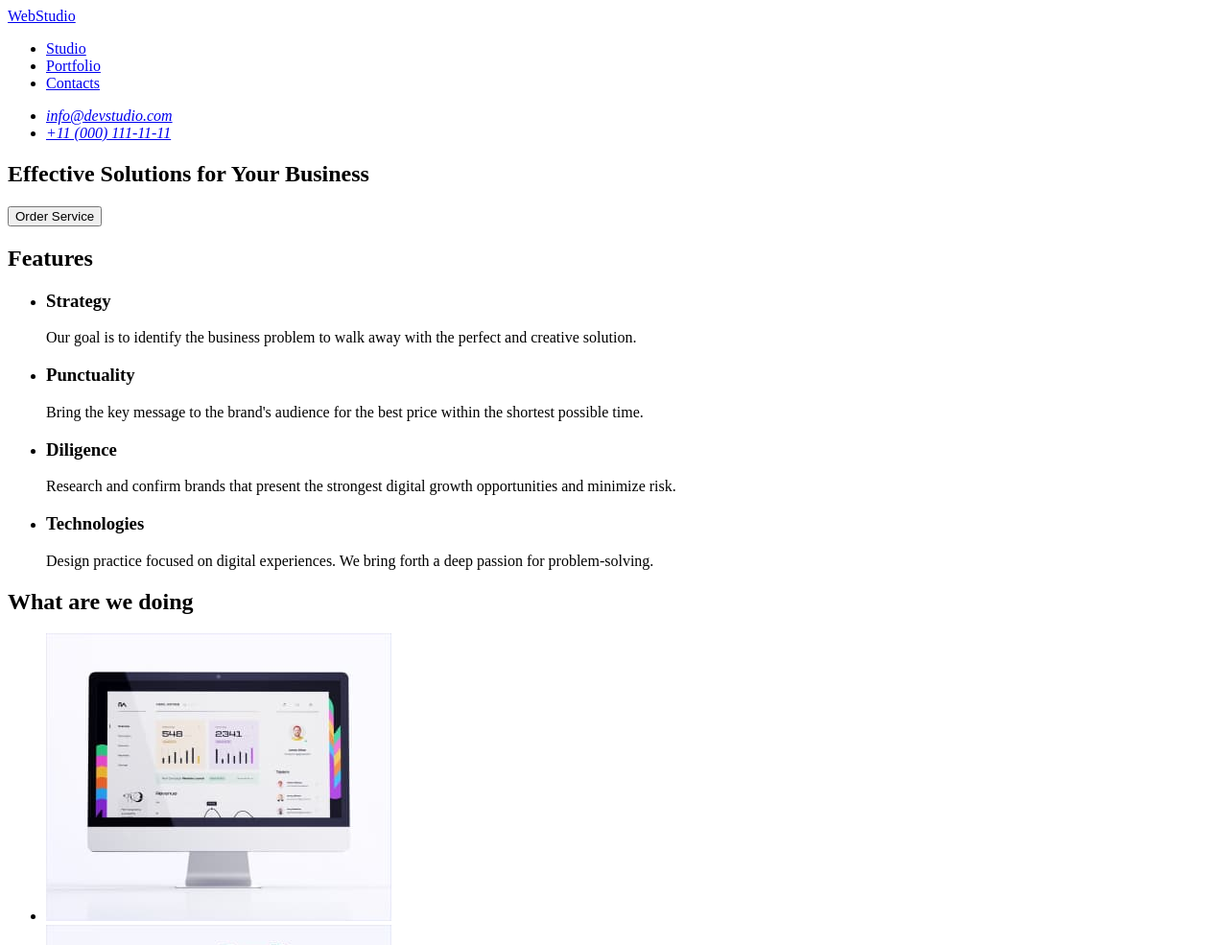
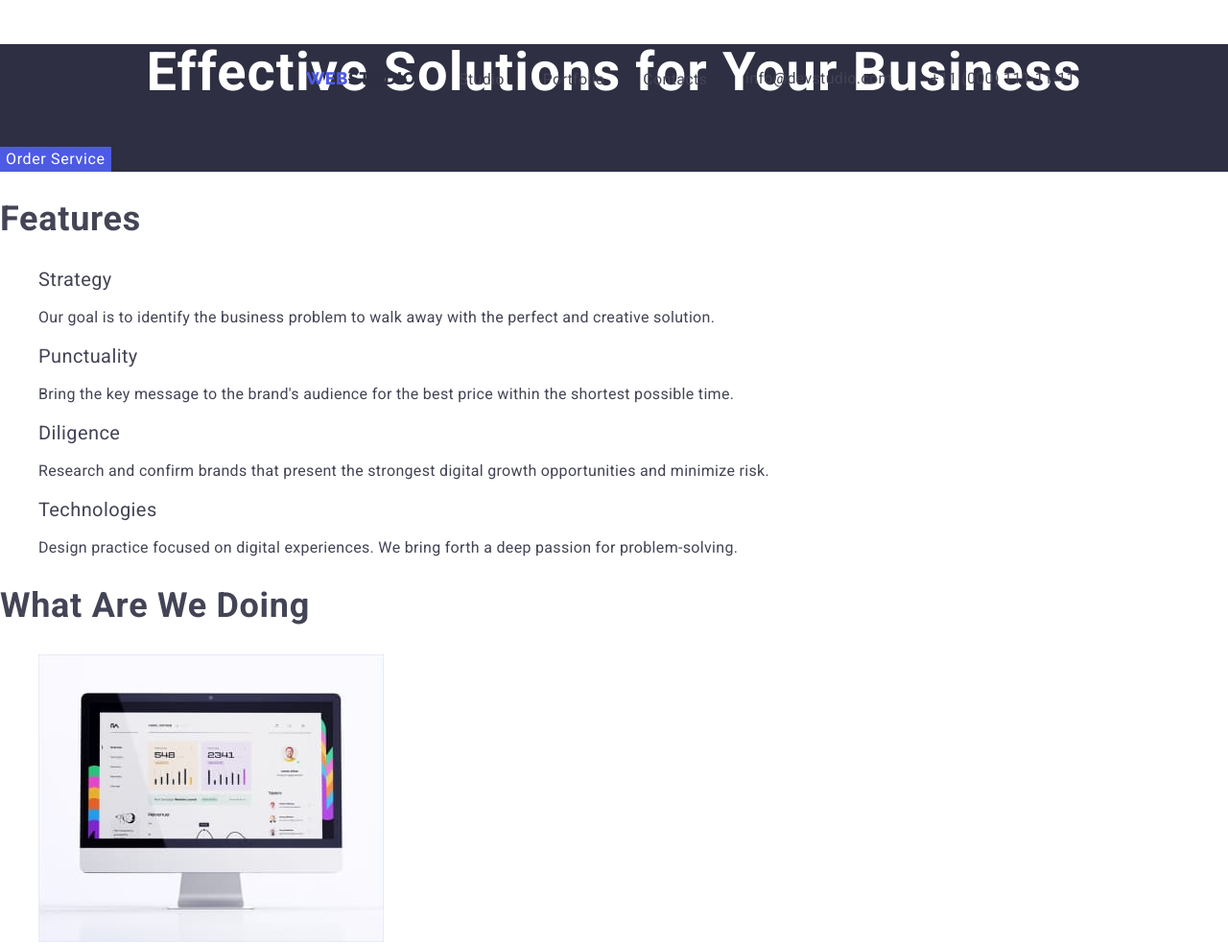
Before and after one commit to Daniel254/goit-markup-hw-02, a plain HTML site: page index.html in a window 1280 px wide. Shown: the top 985 px of the page at 96% size. Drawn offline with Linux system fonts and the light colour scheme.

Commit message:
Protfolio page

```diff
--- a/css/styles.css
+++ b/css/styles.css
@@ -17,7 +17,7 @@ body {
   line-height: 1.5;
   letter-spacing: 0.32px;
   background-color: var(--white);
-  color: var(--navy-blue);
+  color: var(--slate);
   margin: 0;
   /* padding-top: 72px; */
 }
@@ -37,6 +37,13 @@ button {
   cursor: pointer;
 }
 
+.list {
+  list-style: none;
+}
+.link {
+  text-decoration: none;
+}
+
 /* ========== Typography =========== */
 
 .text-h1 {
@@ -45,6 +52,9 @@ button {
   font-weight: 700;
   line-height: 1.07;
   letter-spacing: 1.12px;
+  text-align: center;
+  letter-spacing: 0.02em;
+  color: #ffffff;
 }
 
 .text-h2 {
@@ -61,7 +71,7 @@ button {
   font-style: normal;
   font-weight: 500;
   line-height: 1.2;
-  letter-spacing: 0.4px;
+  letter-spacing: 0.02em;
   margin: 0;
 }
 
@@ -108,6 +118,8 @@ header {
   position: fixed;
 }
 .logo {
+  font-family: 'Raleway', sans-serif;
+  color: var(--iris);
   display: inline-flex;
   height: 24px;
   align-items: center;
@@ -146,6 +158,13 @@ header {
   color: var(--navyblue);
   text-decoration: none;
 }
+.site-menu__link:hover,
+.site-menu__link:focus {
+  color: var(--ocean);
+}
+.site-address {
+  font-style: normal;
+}
 .address-list {
   display: flex;
   gap: 40px;
@@ -155,12 +174,67 @@ header {
   text-decoration: none;
   font-style: normal;
 }
+.address-link--mail {
+  color: var(--slate);
+}
+.address-link--mail:hover,
+.address-link--mail:focus {
+  color: var(--ocean);
+}
 
 /* ========== /Header ========== */
 
-/* ========== Hero ========== */
-/* ========== /Hero ========== */
+/* ========== Footer ========== */
+.page-footer {
+  background-color: var(--navy-blue);
+}
+.page-footer .logo {
+  font-family: 'Raleway', sans-serif;
+  font-weight: 800;
+  font-size: 18px;
+  line-height: 1.17;
+  letter-spacing: 0.03em;
+  text-transform: uppercase;
+  color: var(--iris);
 
+}
+/* ========== /Footer ========== */
+
+/* ========== Main page ========== */
+/* ========== Styles for main page ========== */
+.main-section {
+  background-color: var(--navy-blue);
+
+}
+.main-section-hero {
+
+}
+.order-service {
+  background-color: #4D5AE5;
+  font-family: "Roboto", sans-serif;
+  font-weight: 500;
+  font-size: 16px;
+  line-height: 1.5;
+  letter-spacing: 0.04em;
+  color: #ffffff;
+}
+.order-service:hover,
+.order-service:focus {
+  background-color: #404BBF;
+  cursor: pointer;
+}
+/* .main-section-heading {
+  color: var(--navy-blue);
+} */
+.feature__heading {
+
+}
+.feature__text {
+  line-height: 1.5;
+  letter-spacing: 0.02em;
+  color: var(--slate);
+}
+/* ========== Portfolio page ========== */
 /* ========== Filters ========== */
 .tag-list {
   display: inline-flex;
@@ -170,17 +244,25 @@ header {
 .tag-list__item {
 }
 .tag-list-button {
+  font-family: "Roboto", sans-serif;
+  font-weight: 500;
+  font-size: 16px;
+  line-height: 1.5;
+  letter-spacing: 0.04em;
+  color: var(--iris);
   display: flex;
   padding: 12px 24px;
   align-items: flex-start;
   border-radius: 4px;
   border-radius: 4px;
   border: 1px solid var(--cornflower, #e7e9fc);
-  background: var(--cloud, #F4F4FD);
+  background-color: var(--cloud);
 }
 .tag-list-button:hover,
 .tag-list-button:focus {
-  background: var(--ocean, #404bbf);
+  cursor: pointer;
+  color: #FFFFFF;
+  background-color: #404bbf;
   box-shadow: 0px 2px 2px 0px rgba(0, 0, 0, 0.12),
     0px 2px 1px 0px rgba(0, 0, 0, 0.08), 0px 3px 1px 0px rgba(0, 0, 0, 0.1);
 }
@@ -205,8 +287,12 @@ header {
 }
 .project-card__heading {
   color: var(--navy-blue);
+  letter-spacing: 0.02em;
 }
 .project-card__tag {
   margin: 0;
   color: var(--slate);
+  font-size: 16px;
+  line-height: 1.5;
+  letter-spacing: 0.02em;
 }
--- a/index.html
+++ b/index.html
@@ -4,60 +4,64 @@
 <head>
     <meta charset="UTF-8">
     <title>Studio</title>
+    <link rel="preconnect" href="https://fonts.googleapis.com">
+    <link rel="preconnect" href="https://fonts.gstatic.com" crossorigin>
+    <link href="https://fonts.googleapis.com/css2?family=Raleway:wght@800&family=Roboto:wght@400;700&display=swap" rel="stylesheet">
+    <link rel="stylesheet" href="./css/styles.css" />
 </head>
 
 <body>
     <header>
 
         <nav>
-            <a href="./index.html">
-                WebStudio
+            <a class="logo link" href="./index.html">
+                Web<span class="logo__studio">Studio</span>
             </a>
-            <ul>
-                <li><a href="#">Studio</a></li>
-                <li><a href="#">Portfolio</a></li>
-                <li><a href="#">Contacts</a></li>
+            <ul class="site-menu">
+                <li><a class="link site-menu__link text-body-md" href="./index.html">Studio</a></li>
+                <li><a class="site-menu__link text-body-md" href="./portfolio.html">Portfolio</a></li>
+                <li><a class="site-menu__link text-body-md" href="">Contacts</a></li>
             </ul>
         </nav>
-        <address>
-            <ul>
-                <li><a href="mailto:info@devstudio.com">info@devstudio.com</a></li>
-                <li><a href="tel:+110001111111">+11 (000) 111-11-11</a></li>
+        <address class="site-address">
+            <ul class="list address-list">
+                <li><a class="address-link address-link--mail link" href="mailto:info@devstudio.com">info@devstudio.com</a></li>
+                <li><a class="address-link" href="tel:+110001111111">+11 (000) 111-11-11</a></li>
             </ul>
         </address>
     </header>
     <main>
-        <section>
-            <h1>Effective Solutions for Your Business</h1>
-            <button type="button">Order Service</button>
+        <section class="main-section main-section-hero">
+            <h1 class="text-h1">Effective Solutions for Your Business</h1>
+            <button class="order-service" type="button">Order Service</button>
         </section>
         <section>
-            <h2>Features</h2>
-            <ul>
+            <h2 class="text-h2">Features</h2>
+            <ul class="list">
                 <li>
-                    <h3>Strategy</h3>
-                    <p>Our goal is to identify the business problem to walk away with the perfect and creative solution.
+                    <h3 class="feature__heading text-h3">Strategy</h3>
+                    <p class="feature__text">Our goal is to identify the business problem to walk away with the perfect and creative solution.
                     </p>
                 </li>
                 <li>
-                    <h3>Punctuality</h3>
-                    <p>Bring the key message to the brand's audience for the best price within the shortest possible
+                    <h3 class="feature__heading text-h3">Punctuality</h3>
+                    <p class="feature__text">Bring the key message to the brand's audience for the best price within the shortest possible
                         time.</p>
                 </li>
                 <li>
-                    <h3>Diligence</h3>
-                    <p>Research and confirm brands that present the strongest digital growth opportunities and minimize
+                    <h3 class="feature__heading text-h3">Diligence</h3>
+                    <p class="feature__text">Research and confirm brands that present the strongest digital growth opportunities and minimize
                         risk.</p>
                 </li>
                 <li>
-                    <h3>Technologies</h3>
-                    <p>Design practice focused on digital experiences. We bring forth a deep passion for
+                    <h3 class="feature__heading text-h3">Technologies</h3>
+                    <p class="feature__text">Design practice focused on digital experiences. We bring forth a deep passion for
                         problem-solving.</p>
                 </li>
             </ul>
         </section>
         <section>
-            <h2>What are we doing</h2>
+            <h2 class="text-h2">What are we doing</h2>
             <ul>
                 <li>
                     <img src="./images/what-1.jpg" alt="Website" width="360" height="300">
@@ -71,8 +75,8 @@
             </ul>
         </section>
         <section>
-            <h2>Our Team</h2>
-            <ul>
+            <h2 class="text-h2">Our Team</h2>
+            <ul class="list">
                 <li>
                     <img src="./images/team-1.jpg" alt="Mark Guerrero" width="264">
                     <h3>Mark Guerrero</h3>
@@ -96,10 +100,10 @@
             </ul>
         </section>
     </main>
-    <footer>
+    <footer class="page-footer">
 
-        <a href="./index.html">
-            WebStudio
+        <a class="logo link" href="./index.html">
+            Web<span>Studio</span>
         </a>
         <p>Increase the flow of customers and sales for your business with digital marketing &amp; growth solutions.
         </p>
```
Also changed, not shown: portfolio.html (+34 -32 lines), images/project1.jpg (renamed from images/project-1.jpg), images/project2.jpg (renamed from images/project-2.jpg), images/project3.jpg (renamed from images/project-3.jpg), images/project4.jpg (renamed from images/project-4.jpg), images/project5.jpg (renamed from images/project-5.jpg), images/project6.jpg (renamed from images/project-6.jpg), images/project7.jpg (renamed from images/project-7.jpg), images/project8.jpg (renamed from images/project-8.jpg), images/project9.jpg (renamed from images/project-9.jpg).
